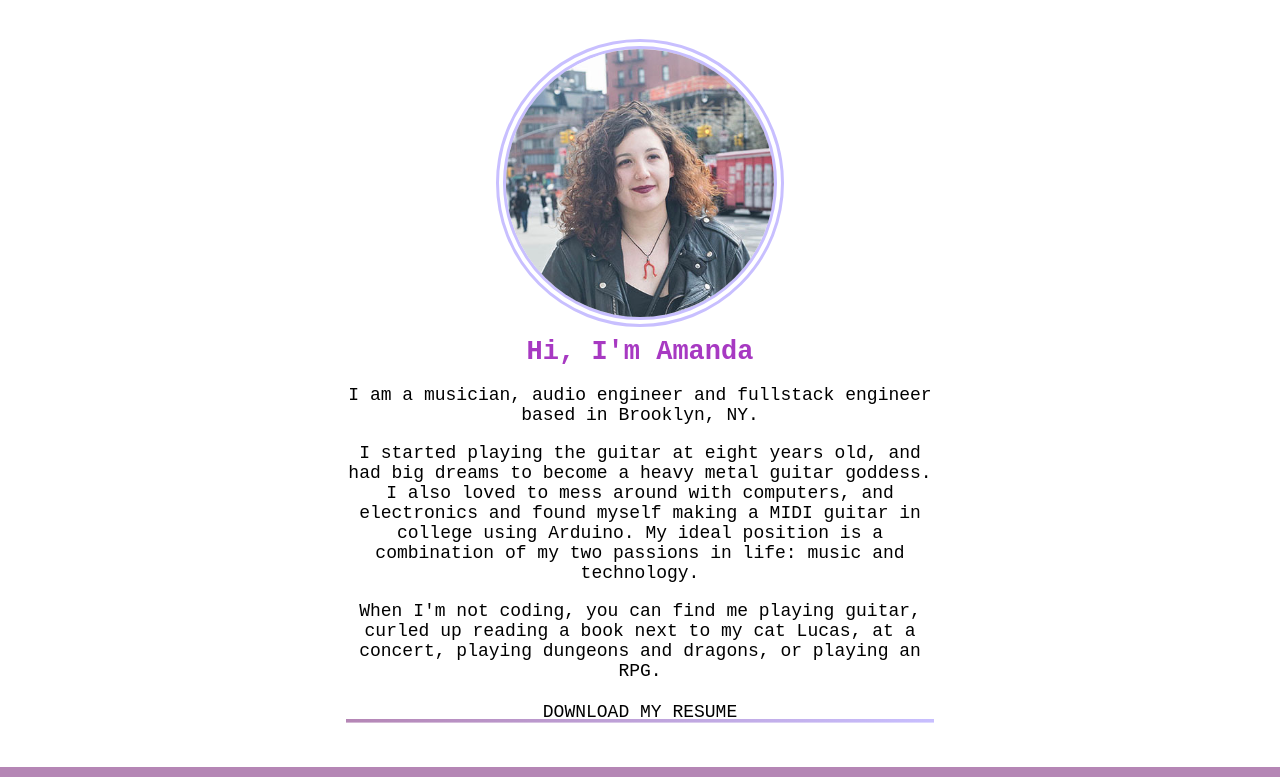
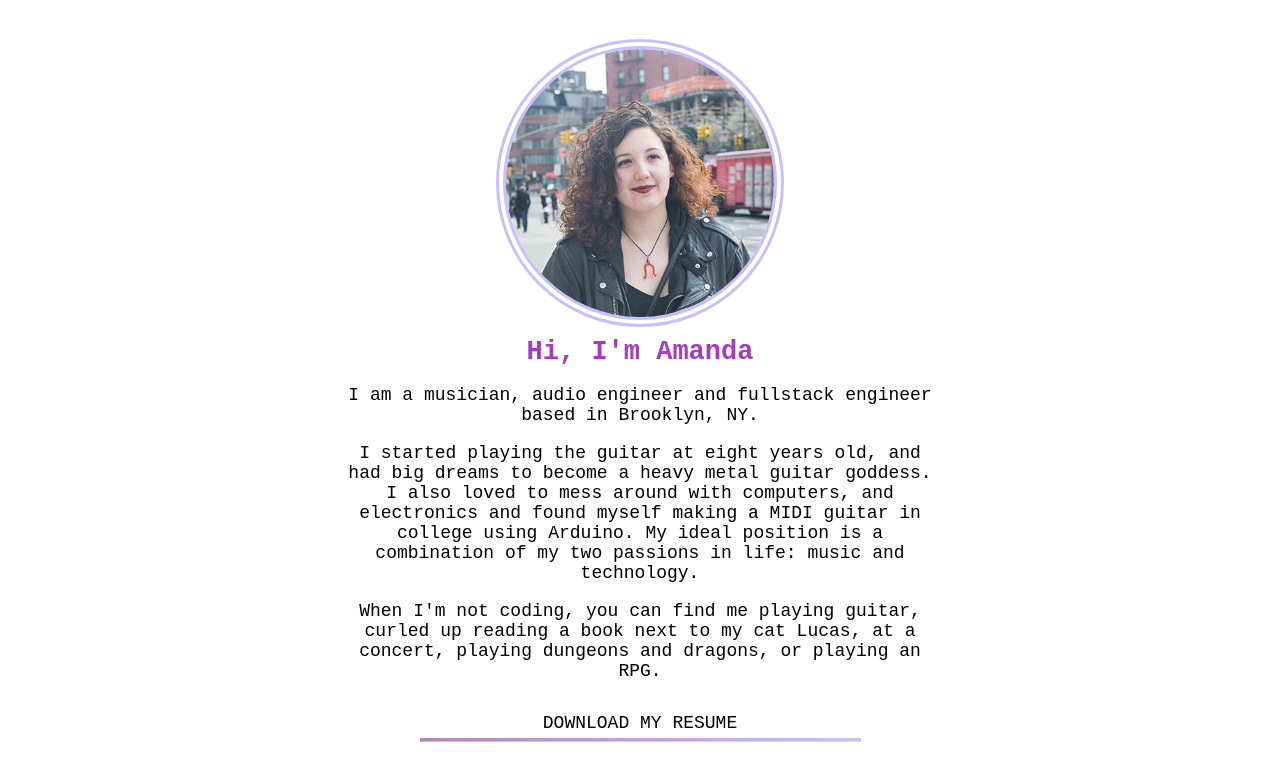
Before and after one commit to amabarr/portfolio, a Gatsby site: page / in a window 1280 px wide. Shown: the part 95-872 px from the top of the page. Built offline with nearby package versions, Linux system fonts and the light colour scheme; Gatsby itself is replaced by a stand-in of ours.

Commit message:
Color mode works better locally

```diff
--- a/src/components/ColorModeContext.tsx
+++ b/src/components/ColorModeContext.tsx
@@ -1,5 +1,5 @@
 import React from "react";
-import { useDarkMode } from "usehooks-ts";
+import { useTernaryDarkMode } from "usehooks-ts";
 
 type ColorMode = "dark" | "light";
 
@@ -13,18 +13,16 @@
 	setColorMode: () => null,
 });
 
-export const COLOR_MODE_STORAGE_KEY = "theme";
-
 export const ColorModeContextProvider: React.FC<React.PropsWithChildren> = ({
 	children,
 }) => {
-	const { isDarkMode, toggle } = useDarkMode();
+	const { isDarkMode, setTernaryDarkMode } = useTernaryDarkMode();
 
 	return (
 		<ColorModeContext.Provider
 			value={{
 				colorMode: isDarkMode ? "dark" : "light",
-				setColorMode: toggle,
+				setColorMode: setTernaryDarkMode,
 			}}
 		>
 			{children}
--- /dev/null
+++ b/src/components/DownloadResumeLink.tsx
@@ -0,0 +1,8 @@
+import Resume from "../data/Amanda_Barrafato_Resume.pdf";
+import React from "react";
+
+export const DownloadResumeLink = () => (
+	<a href={Resume} className='underline resumeLinks'>
+		download my resume
+	</a>
+);
--- a/src/components/aboutMe.tsx
+++ b/src/components/aboutMe.tsx
@@ -1,6 +1,6 @@
 import React from "react";
 import selfPortrait from "../images/me.jpg";
-import Resume from "../data/Amanda_Barrafato_Resume.pdf";
+import { DownloadResumeLink } from "./DownloadResumeLink";
 
 const AboutMe = () => {
 	return (
@@ -32,9 +32,7 @@
 					</p>
 				</span>
 
-				<a href={Resume} className='underline'>
-					Download My Resume
-				</a>
+				<DownloadResumeLink />
 			</div>
 		</div>
 	);
--- a/src/components/resume.tsx
+++ b/src/components/resume.tsx
@@ -1,6 +1,7 @@
 import React from "react";
-import Resume from '../data/Amanda_Barrafato_Resume.pdf'
-import {SkillDataType, skillsData} from "../content/skills";
+
+import { SkillDataType, skillsData } from "../content/skills";
+import { DownloadResumeLink } from "./DownloadResumeLink";
 
 export const Skills: React.FC = () => (
 	<div className='resumeArea'>
@@ -19,8 +20,6 @@
 			})}
 		</div>
 
-		<a href={Resume} className='underline links'>
-			download my resume
-		</a>
+		<DownloadResumeLink />
 	</div>
 );
--- a/src/components/seo.tsx
+++ b/src/components/seo.tsx
@@ -1,6 +1,6 @@
-import React from "react";
+import React, { useMemo } from "react";
 import { useSiteMetadata } from "../hooks/useSiteMetaData";
-import { useDarkMode } from "usehooks-ts";
+import { useDarkMode, useTernaryDarkMode } from "usehooks-ts";
 
 interface SEOProps {
 	title?: string;
@@ -26,16 +26,18 @@
 		url: `${siteUrl}${pathname || ``}`,
 	};
 
-	const { isDarkMode } = useDarkMode();
+	const { ternaryDarkMode } = useTernaryDarkMode();
 
-	console.log("isDarkMode inside of SEO", isDarkMode);
+	const mode = useMemo(() => (ternaryDarkMode === "dark" ? "dark" : "light"), [
+		ternaryDarkMode,
+	]);
 
 	return (
 		<>
 			<title>{seo.title} | Amanda Barrafato</title>
 			<meta name='description' content={seo.description} />
 			<html lang='en' />
-			<body className={isDarkMode ? "dark" : "light"} />
+			<body className={mode} />
 			{children}
 		</>
 	);
--- a/src/styles/layout.css
+++ b/src/styles/layout.css
@@ -95,9 +95,16 @@
 	color: var(--textLink);
 	align-items: center;
 	justify-content: space-around;
-	width: 60%;
 	flex-wrap: wrap;
 	-webkit-flex-wrap: wrap;
+	width: 60%;
+}
+
+.resumeLinks {
+	display: flex;
+	align-items: center;
+	justify-content: center;
+	width: 75%
 }
 
 .iconLinks {
@@ -116,6 +123,8 @@
 }
 
 .underline {
+	display: flex;
+	align-items: center;
 	color: var(--textLink);
 	background-image: linear-gradient(120deg, var(--primary), var(--secondary));
 	background-repeat: no-repeat;
@@ -123,6 +132,7 @@
 	background-size: 100% 0.2em;
 	background-position: 0 88%;
 	transition: background-size 0.25s ease-in;
+	min-height: 48px;
 }
 
 .underline:hover {
@@ -232,9 +242,7 @@
 	width: 50%;
 	border-radius: 15px;
 	padding: 10px;
-	text-align: center;
-	align-content: center;
-	justify-content: center;
+	align-items: center;
 }
 
 p {
```
